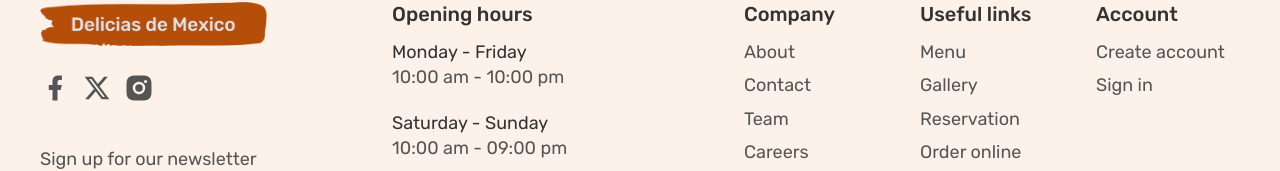
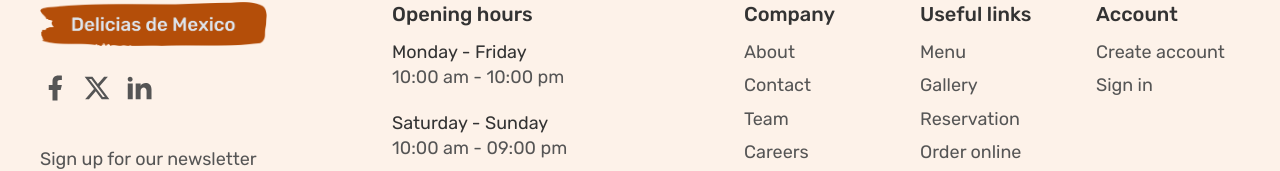
Before and after one commit to ngere-k/delicias-de-mexico, a React (Create React App) app: page / in a window 1280 px wide. Shown: the part 2701-2872 px from the top of the page. Built offline with nearby package versions, Linux system fonts and the light colour scheme; no server answers; the database is empty.

Commit message:
changed instagram icon to linkedin

```diff
--- a/src/components/footer/Footer.js
+++ b/src/components/footer/Footer.js
@@ -1,8 +1,4 @@
-import {
-  RiFacebookFill,
-  RiTwitterXFill,
-  RiInstagramFill,
-} from "react-icons/ri";
+import { RiFacebookFill, RiTwitterXFill, RiLinkedinFill } from "react-icons/ri";
 import Logo from "../../components/logo/Logo";
 import FooterForm from "./FooterForm";
 import { Link } from "react-router-dom";
@@ -31,7 +27,7 @@
               </li>
               <li>
                 <a href="" target="_blank" className="footer__link">
-                  <RiInstagramFill className="footer__icon" />
+                  <RiLinkedinFill className="footer__icon" />
                 </a>
               </li>
             </ul>
```
